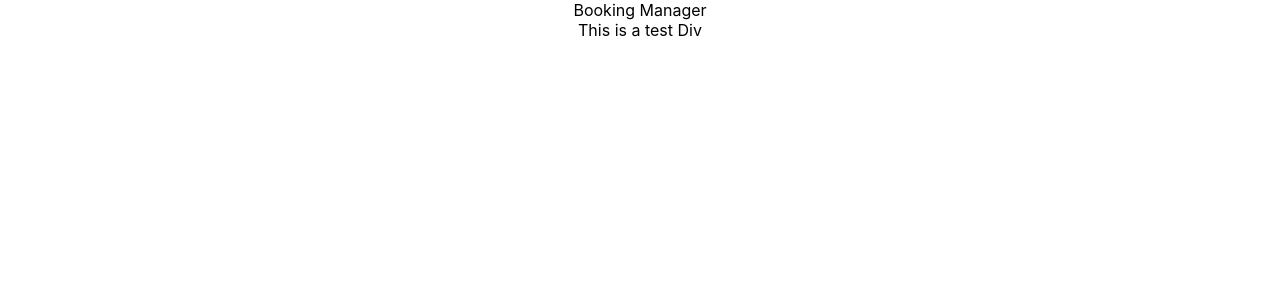
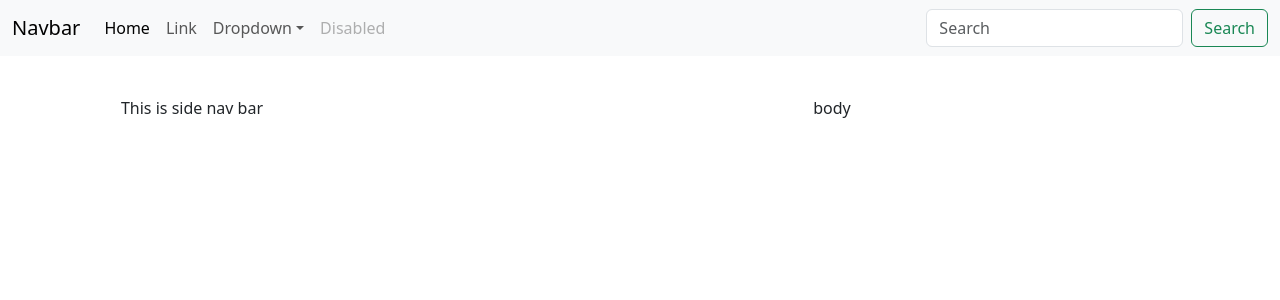
Before and after one commit to npawan98/BookingMANager, a React (Create React App) app: page / in a window 1280 px wide. Shown: the top 300 px of the page. Built offline with nearby package versions, Linux system fonts and the light colour scheme.

Commit message:
added top nav bar, bootstrap and working on side nav bar

```diff
--- a/src/App.css
+++ b/src/App.css
@@ -2,37 +2,21 @@
   text-align: center;
 }
 
-.App-logo {
-  height: 40vmin;
-  pointer-events: none;
+.body{
+  margin-top: 3em;
+  display: flex;
+  flex-direction: row;
+  flex-wrap: wrap;
 }
 
-@media (prefers-reduced-motion: no-preference) {
-  .App-logo {
-    animation: App-logo-spin infinite 20s linear;
-  }
+.topNav{
+  width: 100%;
+  height: 3em;
+}
+.sideNav{
+  flex:30%;
 }
 
-.App-header {
-  background-color: #282c34;
-  min-height: 100vh;
-  display: flex;
-  flex-direction: column;
-  align-items: center;
-  justify-content: center;
-  font-size: calc(10px + 2vmin);
-  color: white;
+.mainContent{
+  flex: 70%;
 }
-
-.App-link {
-  color: #61dafb;
-}
-
-@keyframes App-logo-spin {
-  from {
-    transform: rotate(0deg);
-  }
-  to {
-    transform: rotate(360deg);
-  }
-}
--- a/src/App.js
+++ b/src/App.js
@@ -1,13 +1,27 @@
 
 import './App.css';
+import SideNav from './components/sideNavBar/sideNav';
+import TopNav from './components/topNavBar/topNav';
+import React, { Component } from 'react';
 
-function App() {
-  return (
-    <div className="App">
-     Booking Manager
-     <div className="testDiv">This is a test Div</div>
+class App extends Component{
+  render(){
+    return(
+      <div className="App">
+      <div className = "topNav">
+        <TopNav />
+      </div>
+      <div className = "body">
+      <div className = "sideNav">
+        <SideNav />
+      </div>
+      <div className="mainContent">
+       body
+      </div>
+      </div>
     </div>
-  );
+    );
+  };
 }
 
 export default App;
--- /dev/null
+++ b/src/components/sideNavBar/sideNav.js
@@ -0,0 +1,12 @@
+import React, { Component } from 'react';
+
+class sideNav extends Component{
+    render(){
+        return (
+            <div className = "sideNavBar">
+                This is side nav bar
+            </div>
+        );
+    };
+}
+export default sideNav;
--- /dev/null
+++ b/src/components/topNavBar/topNav.js
@@ -0,0 +1,48 @@
+import React, { Component } from 'react';
+import 'bootstrap/dist/css/bootstrap.css';
+
+class topNav extends Component{
+    render(){
+        return(
+            <div className='topNavBar'>
+                <nav className="navbar navbar-expand-lg navbar-light bg-light">
+                    <div className="container-fluid">
+                        <a className="navbar-brand" href="www.google.com">Navbar</a>
+                        <button className="navbar-toggler" type="button" data-bs-toggle="collapse" data-bs-target="#navbarSupportedContent" aria-controls="navbarSupportedContent" aria-expanded="false" aria-label="Toggle navigation">
+                        <span className="navbar-toggler-icon"></span>
+                        </button>
+                        <div className="collapse navbar-collapse" id="navbarSupportedContent">
+                        <ul className="navbar-nav me-auto mb-2 mb-lg-0">
+                            <li className="nav-item">
+                            <a className="nav-link active" aria-current="page" href="www.google.com">Home</a>
+                            </li>
+                            <li className="nav-item">
+                            <a className="nav-link" href="www.google.com">Link</a>
+                            </li>
+                            <li className="nav-item dropdown">
+                            <a className="nav-link dropdown-toggle" href="www.google.com" id="navbarDropdown" role="button" data-bs-toggle="dropdown" aria-expanded="false">
+                                Dropdown
+                            </a>
+                            <ul className="dropdown-menu" aria-labelledby="navbarDropdown">
+                                <li><a className="dropdown-item" href="www.google.com">Action</a></li>
+                                <li><a className="dropdown-item" href="www.google.com">Another action</a></li>
+                                <li><hr className="dropdown-divider" /></li>
+                                <li><a className="dropdown-item" href="www.google.com">Something else here</a></li>
+                            </ul>
+                            </li>
+                            <li className="nav-item">
+                            <a className="nav-link disabled" href="www.google.com">Disabled</a>
+                            </li>
+                        </ul>
+                        <form className="d-flex">
+                            <input className="form-control me-2" type="search" placeholder="Search" aria-label="Search" />
+                            <button className="btn btn-outline-success" type="submit">Search</button>
+                        </form>
+                        </div>
+                    </div>
+                </nav>
+            </div>
+        );
+    };
+}
+export default topNav;
```
Also changed, not shown: 1 other file (tests, documents, lock files or other folders).
